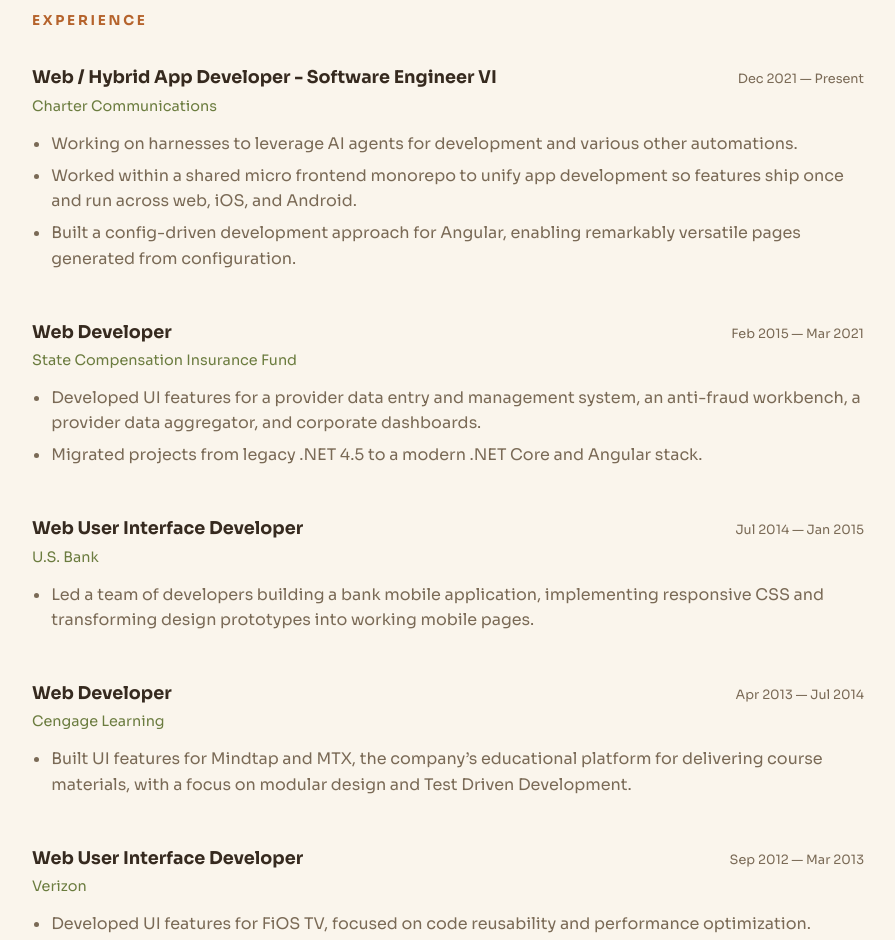
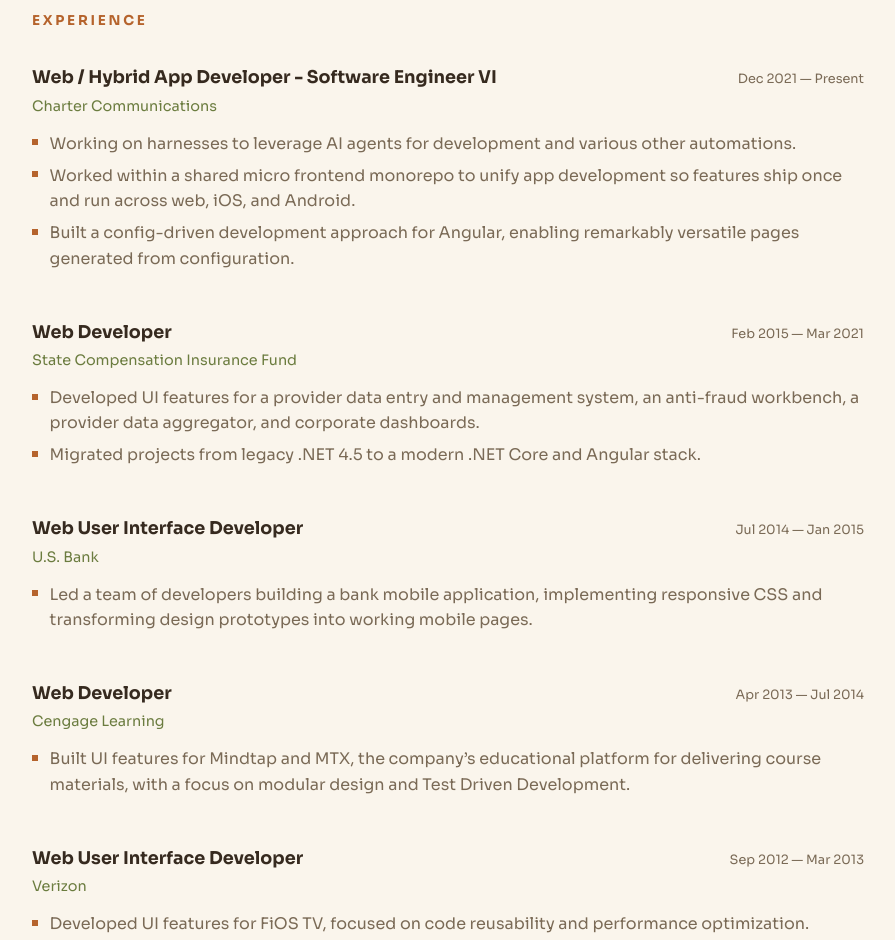
Before and after one commit to ramsudan/resume-site, a website built with Vite: page index.html in a window 1280 px wide. Shown: the part 900-1840 px from the top of the page, without its empty margins (192-1087 px from the left). Built offline with nearby package versions, Linux system fonts and the light colour scheme.

Commit message:
Use square bullet markers in experience bullets instead of dots
Matches the square particle points in the background.

```diff
--- a/src/style.css
+++ b/src/style.css
@@ -262,12 +262,25 @@ main {
 
 .timeline-content ul {
   margin: 0;
-  padding-left: 1.2rem;
+  padding-left: 0;
+  list-style: none;
   color: var(--text-dim);
 }
 
 .timeline-content li {
+  position: relative;
+  padding-left: 1.1rem;
   margin-bottom: 0.4rem;
+}
+
+.timeline-content li::before {
+  content: '';
+  position: absolute;
+  left: 0;
+  top: 0.55em;
+  width: 6px;
+  height: 6px;
+  background: var(--accent);
 }
 
 .contact-links {
```
